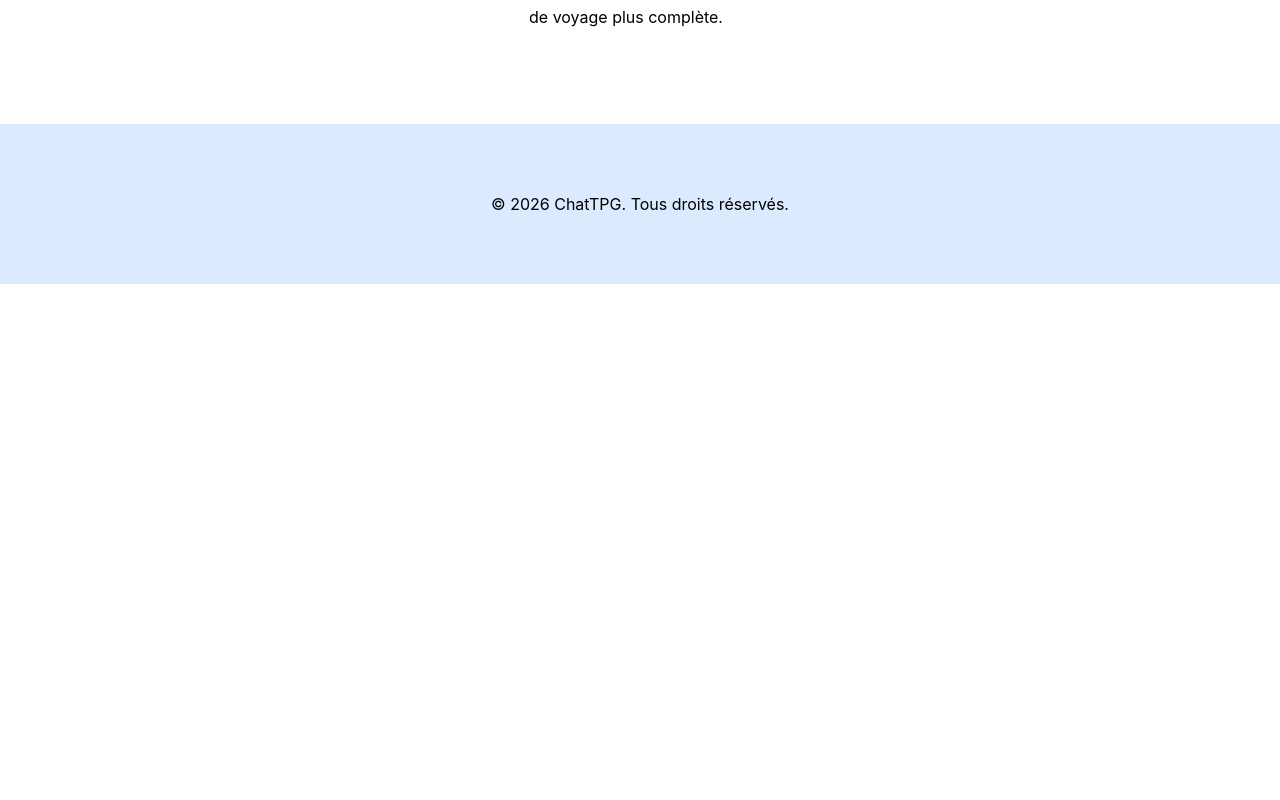
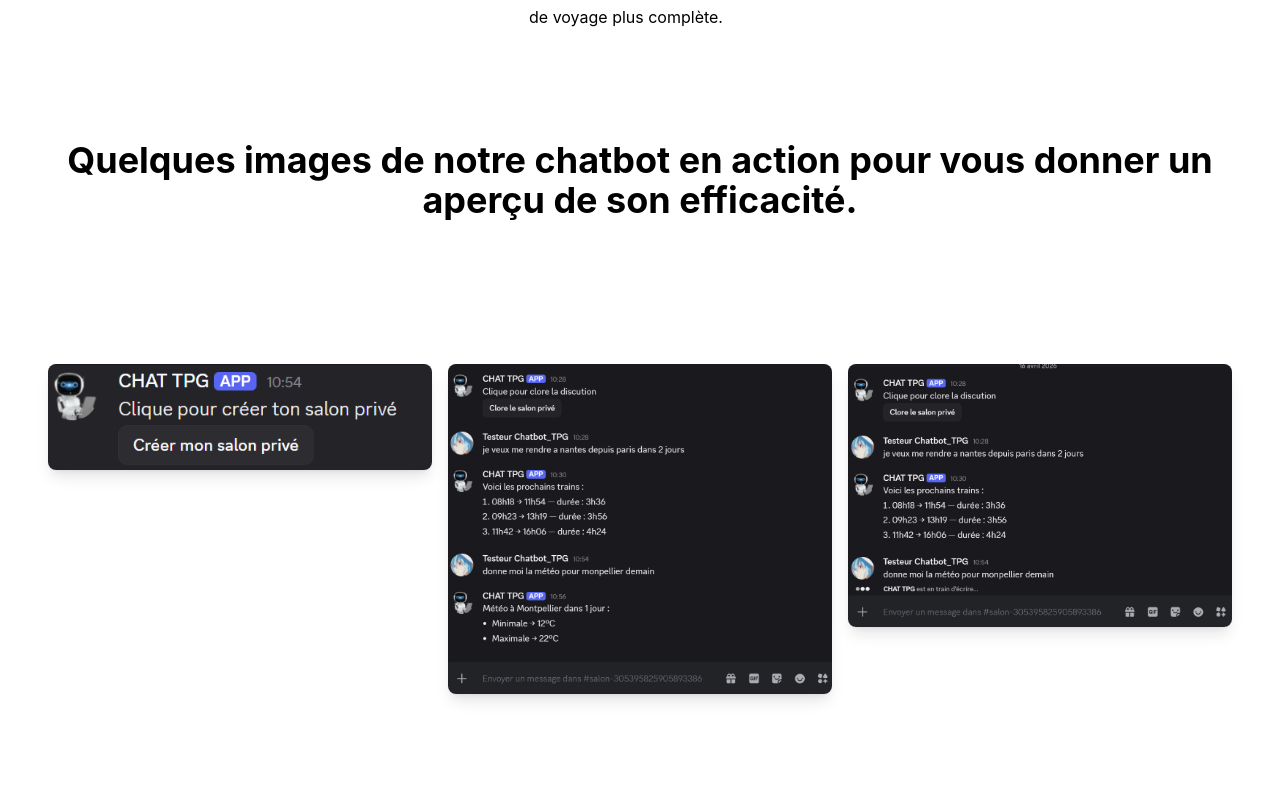
Before and after one commit to Vutivo/eliza, a React (Vite) app in the folder code/landing/: page / in a window 1280 px wide. Shown: the part 4740-5540 px from the top of the page. Before the commit the page ends 5024 px from the top, so only its background shows below. Built offline with nearby package versions, Linux system fonts and the light colour scheme.

Commit message:
refactor(App): added demo and posibility to join discord server

```diff
--- a/code/landing/src/App.tsx
+++ b/code/landing/src/App.tsx
@@ -18,6 +18,9 @@
 import image_confort from "./assets/confort.png"
 import image_multilang from "./assets/translate.jpg"
 
+import image_discord_startcb from "./assets/discord_startcb.png"
+import image_discord_wchatbot from "./assets/discord_wchatbot.png"
+import image_discord_chatbot from "./assets/discord_chatbot.png"
 
 const problems = [
   {
@@ -115,8 +118,8 @@
           <Tags image={image_support} title="Assistance personnalisée" />
           </div>
           <div className="flex items-center justify-center gap-8 mt-16">
-          <Button title="Essayer gratuitement" transparent={false} onClick={() => {}} />
-          <Button title="Voir une Démo" transparent={true} onClick={() => {}} />
+          <Button title="Essayer gratuitement" transparent={false} onClick={() => {window.open('https://discord.gg/66xMYYcjvd', '_blank')}} />
+          <Button title="Voir une Démo" transparent={true} onClick={() => {document.getElementById('demo').scrollIntoView({ behavior: 'smooth' })}} />
           </div>
       </div>
       {/* Problematique */}
@@ -171,7 +174,7 @@
         <h1 className="font-bold text-3xl text-center">
           Rejoignez notre communauté sur Discord et commencez à planifier votre prochain voyage dès aujourd’hui !
         </h1>
-        <Button title="Rejoindre le serveur Discord" transparent={false} onClick={() => {}} />
+        <Button title="Rejoindre le serveur Discord" transparent={false} onClick={() => {window.open('https://discord.gg/66xMYYcjvd', '_blank')}} />
 
       </div>
 
@@ -206,10 +209,22 @@
 
       </div>
     </div>
+    {/* Demonstration */}
+<div className="relative w-full overflow-hidden min-h-screen">
+  <h1 className="font-bold text-4xl text-center mt-32 mb-32 p-4">
+    Quelques images de notre chatbot en action pour vous donner un aperçu de son efficacité.
+  </h1>
+
+  <div id="demo" className="flex flex-row gap-4 justify-center items-start">
+    <img src={image_discord_startcb} alt="Chatbot Start" className="w-[30%] rounded-lg shadow-lg" />
+    <img src={image_discord_wchatbot} alt="Chatbot Interaction" className="w-[30%] rounded-lg shadow-lg" />
+    <img src={image_discord_chatbot} alt="Chatbot Response" className="w-[30%] rounded-lg shadow-lg" />
+  </div>
+</div>
 
     {/* Footer */}
     <footer>
-      <div className="bg-blue-100 w-full h-[20vh] flex items-center justify-center mt-32">
+      <div className="bg-blue-100 w-full h-[20vh] flex items-center justify-center mt-16">
         <p className=" text-center">
           &copy; 2026 ChatTPG. Tous droits réservés.
         </p>
```
